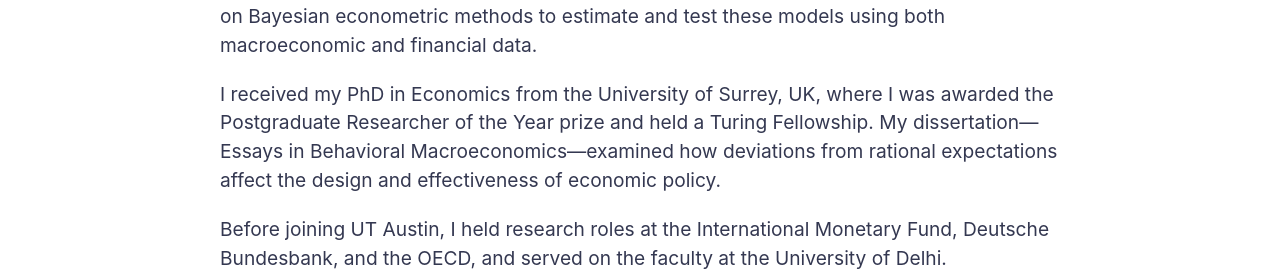
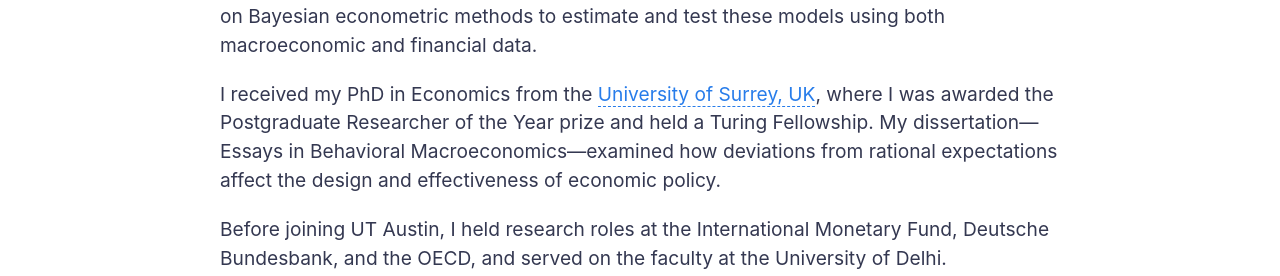
Before and after one commit to ravgotrasahil/ravgotrasahil-github.io, a Jekyll site: the page built from about.md, in a window 1280 px wide. Shown: the part 686-962 px from the top of the page. Built offline with Jekyll 4.4.1, drawn with Linux system fonts in a browser that asks for light colours; part of the change alters nothing that is shown.

```diff
--- a/about.md
+++ b/about.md
@@ -11,7 +11,7 @@ I am an Assistant Professor of Economics at the [University of Texas at Austin](
 
 My work engages with dynamic stochastic general equilibrium (DSGE) models, exploring how bounded rationality, imperfect expectations, and credibility issues shape economic dynamics and policy outcomes. I often draw on Bayesian econometric methods to estimate and test these models using both macroeconomic and financial data.
 
-I received my PhD in Economics from the University of Surrey, UK, where I was awarded the Postgraduate Researcher of the Year prize and held a Turing Fellowship. My dissertation—Essays in Behavioral Macroeconomics—examined how deviations from rational expectations affect the design and effectiveness of economic policy.
+I received my PhD in Economics from the [University of Surrey, UK](https://www.surrey.ac.uk/economics), where I was awarded the Postgraduate Researcher of the Year prize and held a Turing Fellowship. My dissertation—Essays in Behavioral Macroeconomics—examined how deviations from rational expectations affect the design and effectiveness of economic policy.
 
 Before joining UT Austin, I held research roles at the International Monetary Fund, Deutsche Bundesbank, and the OECD, and served on the faculty at the University of Delhi.
 
```
